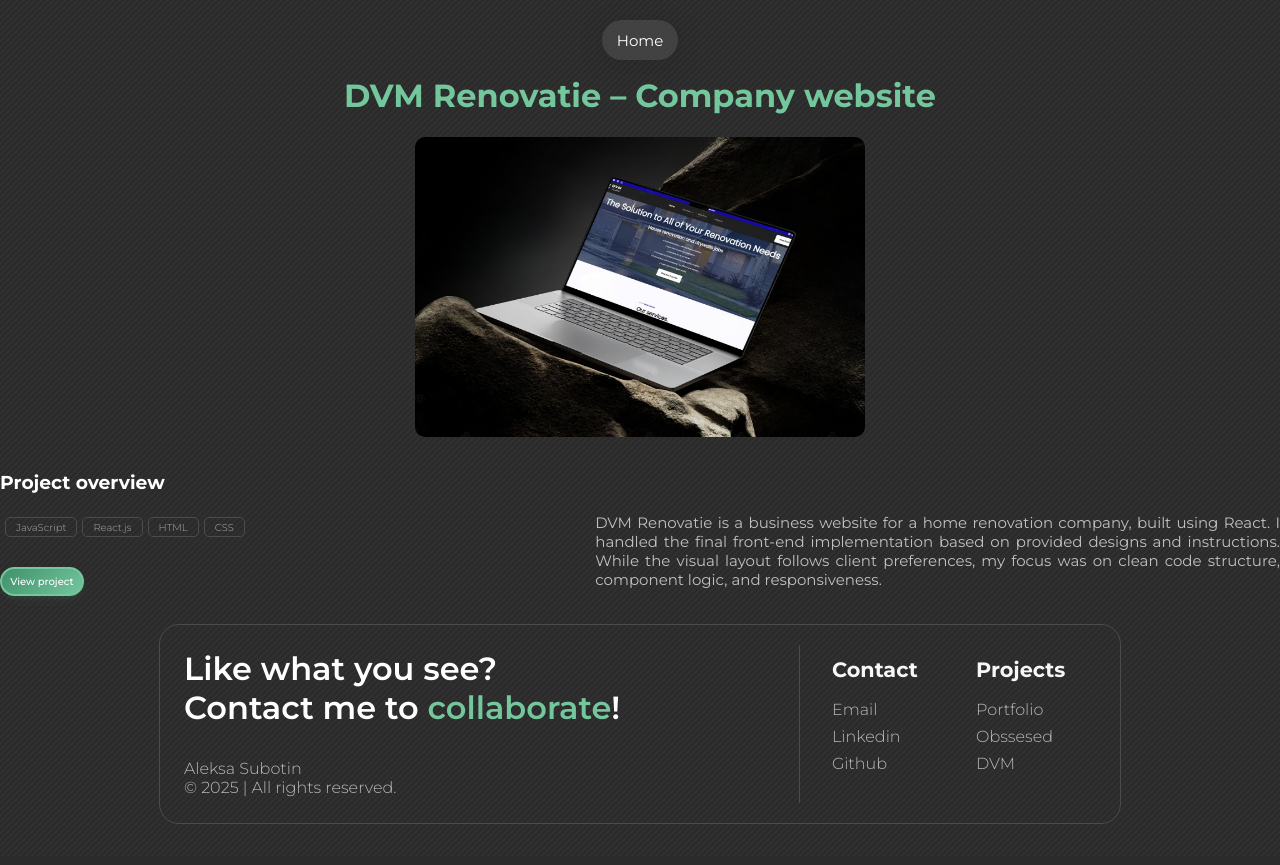
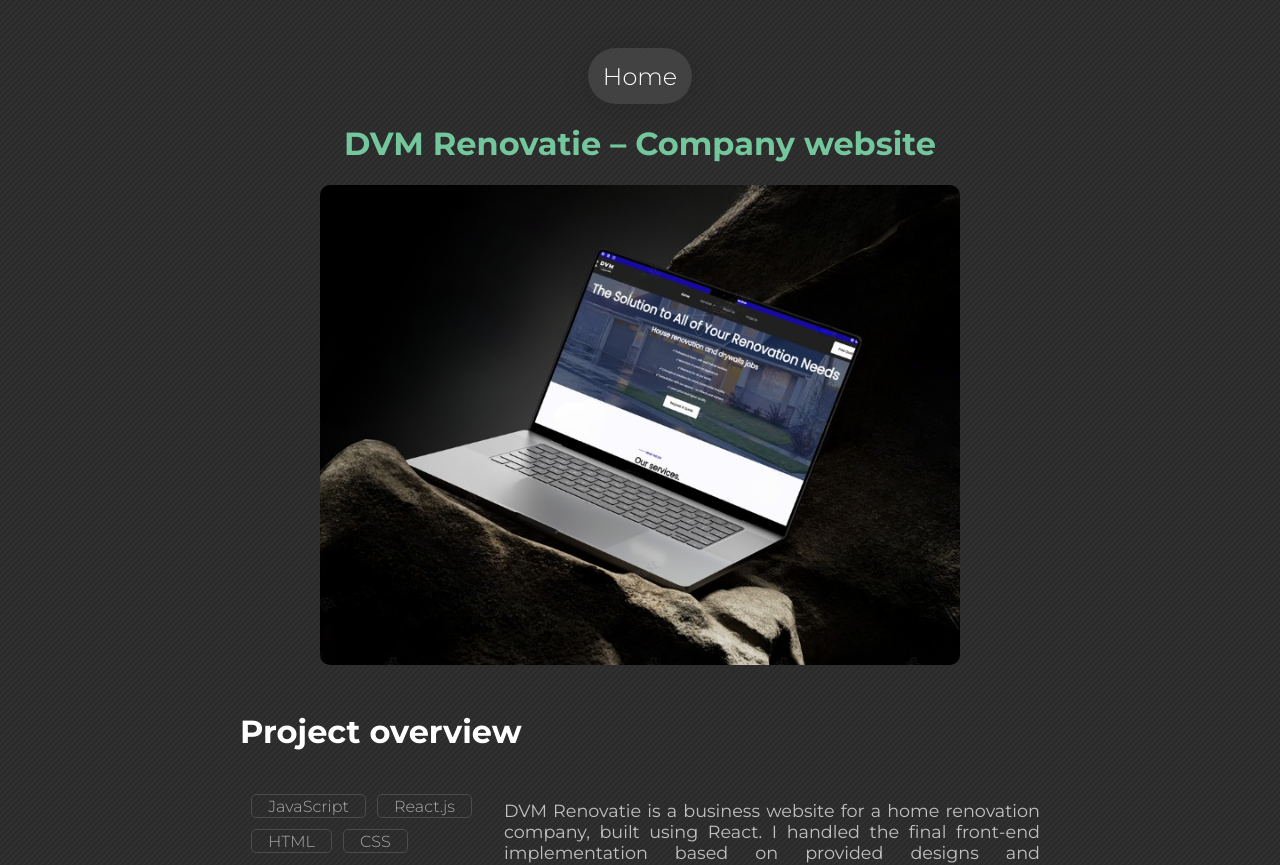
Before and after one commit to aleksa13122/aleksa-s-portfolio, a React (Vite) app: page /dvm in a window 1280 px wide. Shown: the top 865 px of the page. Built offline with nearby package versions, Linux system fonts and the light colour scheme.

Commit message:
desktop display done

```diff
--- a/src/components/About/About.css
+++ b/src/components/About/About.css
@@ -142,10 +142,10 @@
 .changing-container {
   display: flex;
   justify-content: center;
-  padding-top: 20px;
+  padding-top: 1.5rem;
 }
 .toggle-container-certifications {
-  width: 80%;
+  width: 100vh;
   border: 1px solid rgb(75, 75, 75);
   border-radius: 20px;
   color: white;
@@ -186,7 +186,6 @@
   color: rgb(255, 255, 255);
 }
 .toggle-container-work {
-  width: 80%;
   border: 1px solid rgb(75, 75, 75);
   border-radius: 20px;
   color: white;
@@ -195,6 +194,7 @@
   display: flex;
   flex-direction: column;
   gap: 3rem;
+  width: 100vh;
 }
 .work-item {
   color: #74c69d;
--- a/src/components/Contact/Contact.css
+++ b/src/components/Contact/Contact.css
@@ -1,9 +1,15 @@
+.contacts-wrapper {
+  width: 80%;
+  display: flex;
+  justify-content: center;
+  /* background-color: aqua; */
+  justify-self: center;
+}
 .contacts-container {
   display: grid;
   grid-template-columns: 2fr 1fr;
-  width: 60rem;
+  width: 70%;
   margin-bottom: 2rem;
-  justify-self: center;
   border-radius: 20px;
   border: 1px solid rgb(75, 75, 75);
 }
--- a/src/components/Contact/Contact.jsx
+++ b/src/components/Contact/Contact.jsx
@@ -15,6 +15,7 @@
   }
 
   return (
+    <div className="contacts-wrapper">
       <div className="contacts-container" ref={ref} id="contact">
         <div className="contacts-item1">
           Like what you see?
@@ -52,6 +53,7 @@
           </div>
         </div>
       </div>
+    </div>
   );
 });
 export default Contact;
--- a/src/components/Projects/Projects.css
+++ b/src/components/Projects/Projects.css
@@ -78,9 +78,10 @@
   align-items: center;
   text-decoration: none;
   margin-left: auto;
+  width: 20rem;
   height: 2rem;
-  padding-left: 0.5rem;
-  padding-right: 0.5rem;
+  padding-left: 1rem;
+  padding-right: 1rem;
   justify-content: flex-end;
   border: 2px solid #74c69d;
   border-radius: 20px;
@@ -88,7 +89,10 @@
   cursor: pointer;
   color: white;
   isolation: isolate;
-  font-size: 1rem;
+  font-size: 15px;
+  display: flex;
+  flex-direction: row;
+  justify-content: center;
   box-shadow: 0 2px 4px rgba(64, 145, 108, 0.1),
     0 4px 8px rgba(64, 145, 108, 0.1), 0 -1px 2px rgba(64, 145, 108, 0.05);
   transition: all 0.3s ease;
--- a/src/components/Routes/CombinedProjects.css
+++ b/src/components/Routes/CombinedProjects.css
@@ -5,28 +5,38 @@
 .container-main {
   display: flex;
   flex-direction: column;
+  /* background-color: aqua; */
+  margin-bottom: 3rem;
+  width: 80%;
+  justify-self: center;
+  margin-top: 2rem;
 }
 .project-image {
-  height: 300px;
-  width: 450px;
+  height: 30rem;
+  width: 40rem;
   align-self: center;
   border-radius: 10px;
   margin-bottom: 15px;
 }
 h3 {
   color: white;
+  width: 100vh;
+  align-self: center;
+  font-size: 2rem;
 }
 .project-btns {
   display: flex;
   flex-direction: column;
-  /* background-color: aqua; */
-  gap: 30px;
+  gap: 2rem;
   width: 150%;
 }
 .project-overview-container {
   display: flex;
   flex-direction: row;
-  margin-bottom: 20px;
+  margin-bottom: 2rem;
+  width: 100vh;
+  align-self: center;
+  /* background-color: cadetblue; */
 }
 /* Custom button */
 .view-demo-btn,
@@ -36,8 +46,8 @@
   text-decoration: none;
   align-items: center;
   justify-content: center;
-  height: 25px;
-  width: 80px;
+  height: 2rem;
+  width: 6rem;
   position: relative;
   border: 2px solid #74c69d;
   border-radius: 20px;
@@ -45,7 +55,7 @@
   cursor: pointer;
   color: white;
   isolation: isolate;
-  font-size: 10px; /* manji font */
+  font-size: 0.8rem;
   box-shadow: 0 2px 4px rgba(64, 145, 108, 0.1),
     0 4px 8px rgba(64, 145, 108, 0.1), 0 -1px 2px rgba(64, 145, 108, 0.05);
   transition: all 0.3s ease;
@@ -64,36 +74,34 @@
   border: 1px solid rgb(75, 75, 75);
   border-radius: 5px;
   color: rgb(172, 172, 172);
-  font-size: 10px;
+  font-size: 1rem;
   font-weight: 300;
-  height: 20px;
+  height: 1.5rem;
   width: auto;
-  padding-left: 10px;
-  padding-right: 10px;
-  margin-left: 5px;
-  margin-top: 5px;
+  padding-left: 1rem;
+  padding-right: 1rem;
+  margin-left: 0.7rem;
+  margin-top: 0.7rem;
 }
 .tech-btn:hover {
   background-color: rgb(75, 75, 75);
   color: white;
 }
 .project-description {
-  margin-left: 20px;
-  font-size: 15px;
+  margin-left: 1.5rem;
+  font-size: 1.1rem;
   color: rgb(194, 192, 192);
-  margin-top: 1px;
   text-align: justify;
 }
 .project-nav {
   display: flex;
   flex-direction: row;
   position: sticky;
-  top: 20px;
-  height: 40px;
-
+  top: 3rem;
+  height: 3.5rem;
   justify-self: center;
-  font-size: 10px;
-  font-weight: 400;
+  font-size: 1.3rem;
+  font-weight: 300;
   background-color: transparent;
   border-radius: 50px;
   z-index: 1;
@@ -111,10 +119,9 @@
   align-self: center;
   text-decoration: none;
   align-content: center;
-  font-size: 15px;
-
+  font-size: 1.5rem;
   border-radius: 2px;
-  height: 40px;
+  height: 3.5rem;
   background-color: transparent;
   outline: none; /* Sklanja plavi outline */
   transition: color 0.3s ease; /* Dodaje glatku tranziciju za promenu boje */
```
Lines whose indentation alone changed are shown as unchanged.
